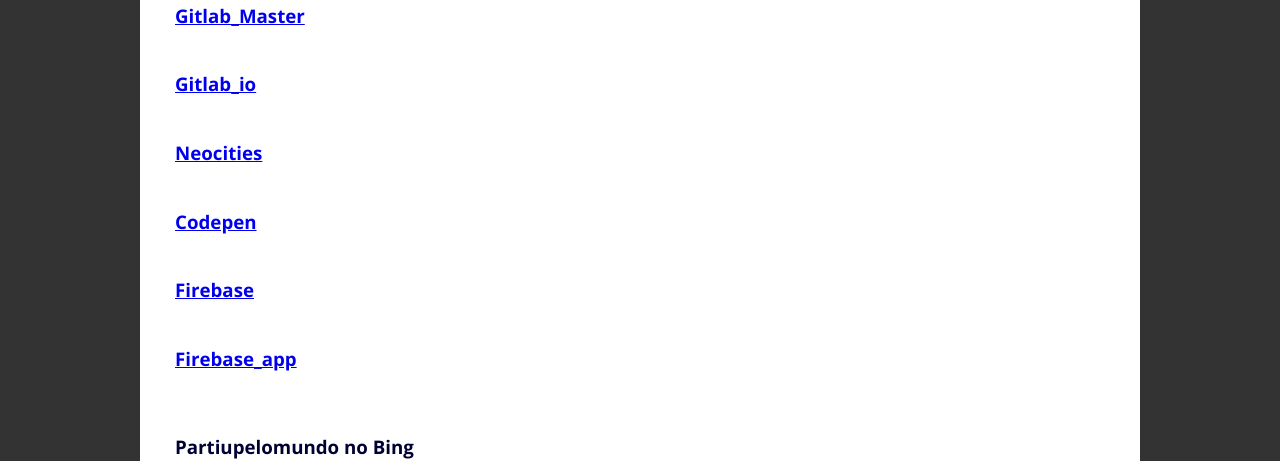
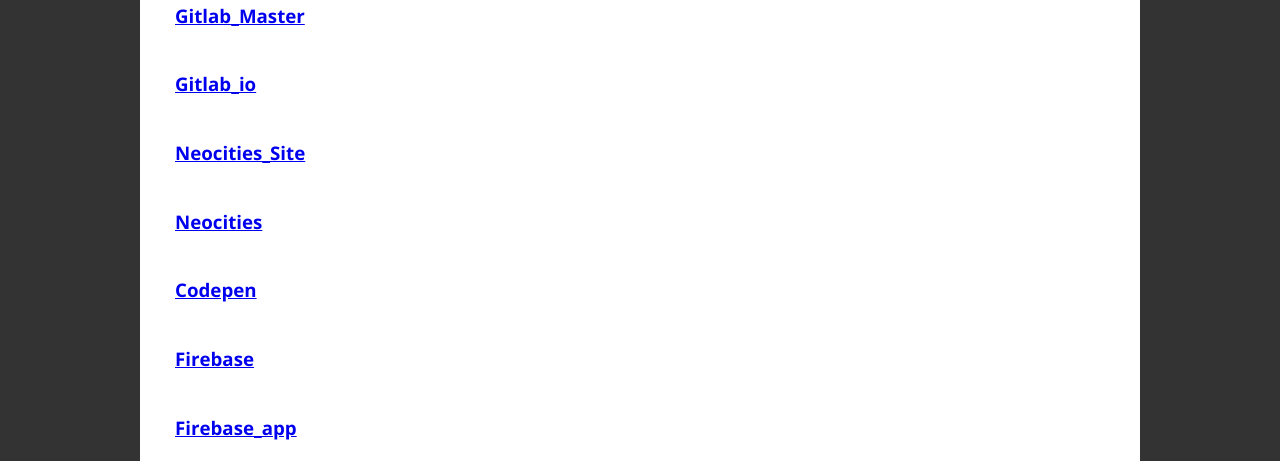
Before and after one commit to partiupelomundo-blog/Partiupelomundo, a plain HTML site: page index.html in a window 1280 px wide. Shown: the part 7138-7599 px from the top of the page. Drawn offline with nearby package versions, Linux system fonts and the light colour scheme.

Commit message:
Update index.html

```diff
--- a/index.html
+++ b/index.html
@@ -216,6 +216,7 @@ Tem paixão por viagens, fotografia, gastronomia, Jazz & Bossa Nova.
 <a href="https://gitlab.com/Partiupelomundo">Gitlab</a></p><br>
 <a href="https://gitlab.com/Partiupelomundo/partiupelomundo/-/blob/master">Gitlab_Master</a></p><br>
 <a href="https://partiupelomundo.gitlab.io/partiupelomundo">Gitlab_io</a></p><br>
+<a href="https://neocities.org/site/partiupelomundo">Neocities_Site</a></p><br>
 <a href="https://partiupelomundo.neocities.org/">Neocities</a></p><br>
 <a href="https://codepen.io/partiupelomundo-blog">Codepen</a></p><br>
 <a href="https://partiupelomundo-1abf3.firebaseapp.com/">Firebase</a></p><br>
```
